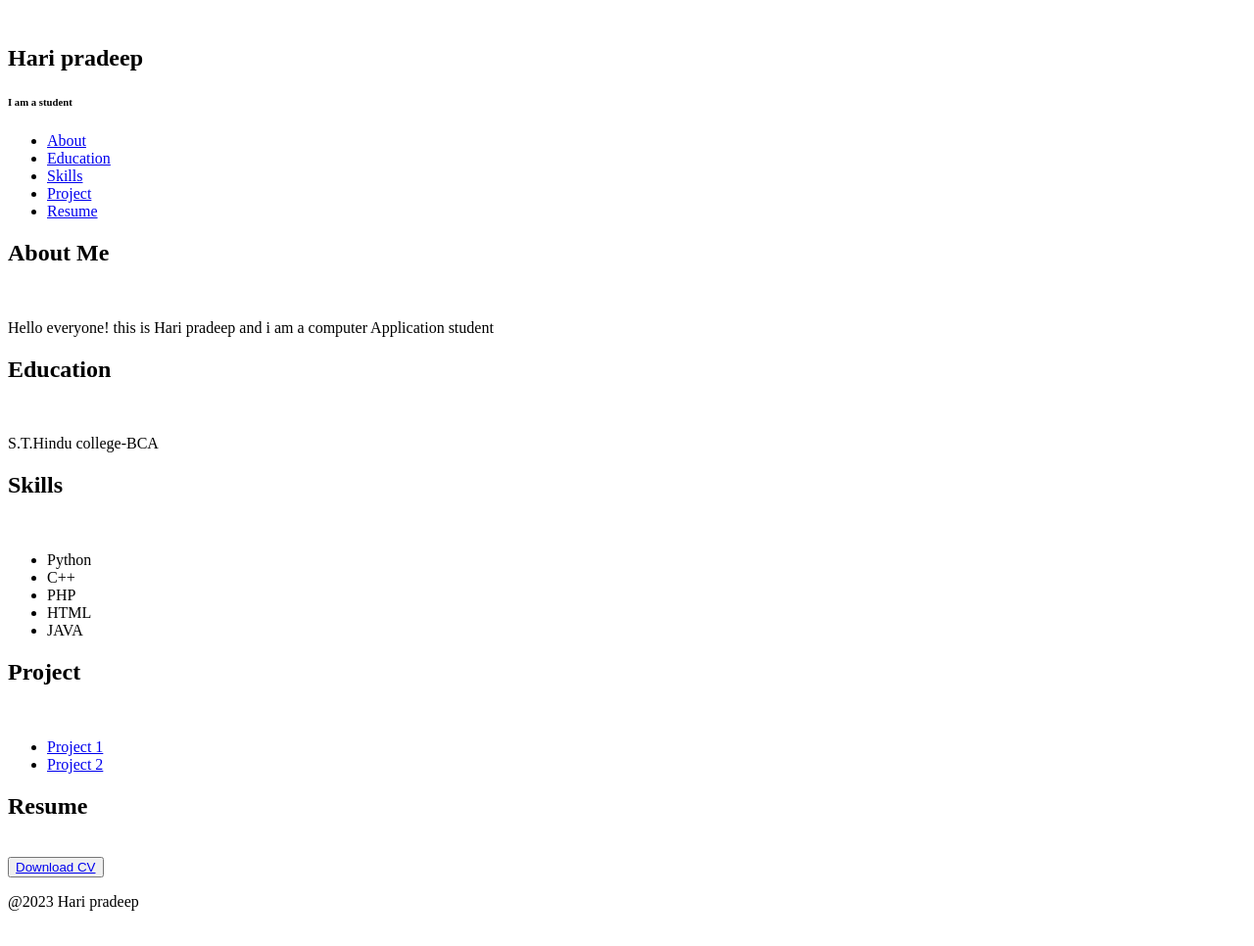
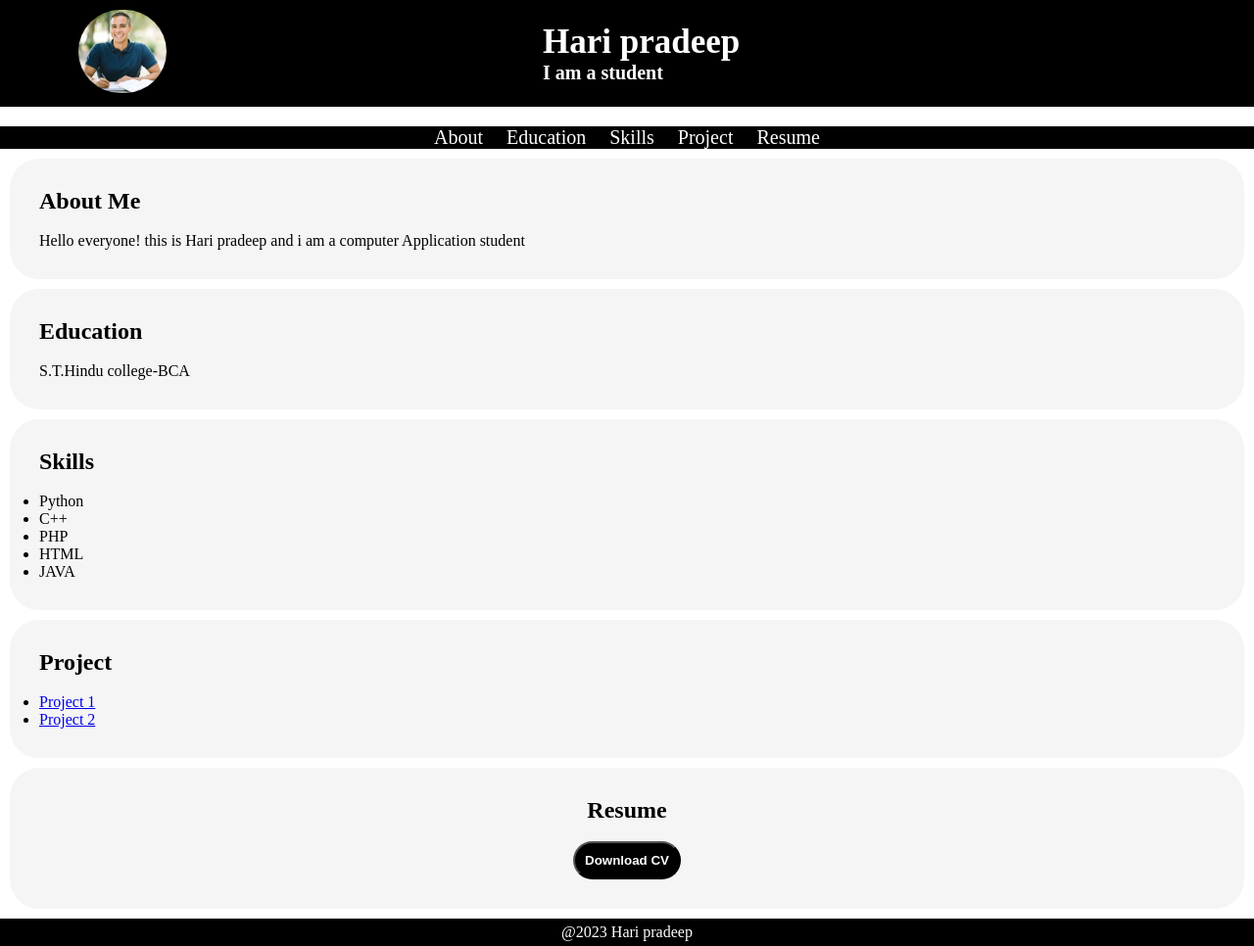
Before and after one commit to Haripradeep-17/Digitalportfolio, a plain HTML site: page index.html in a window 1280 px wide. Shown: the whole page at 98% size. Drawn offline with Linux system fonts and the light colour scheme.

Commit message:
Update and rename port.html to index.html

```diff
--- a/port.html
+++ b/index.html
@@ -4,12 +4,12 @@
     <meta charset="UTF-8">
     <meta name="viewport" content="width=device-width, initial-scale=1.0">
     <title>portfolio</title>
-    <link rel="stylesheet" href="port.css">
+    <link rel="stylesheet" href="index.css">
 </head>
 <body>
     <nav>
         <div class="one">
-            <img src="./akash3/1.jpg" alt="">
+            <img src="./1.jpg" alt="">
         </div>
         <div class="two">
             <h1>Hari pradeep</h1>
@@ -60,7 +60,7 @@
         <div class="abo1">
             <h1>Resume</h1>
             <br>
-            <button><a href="./akash3/hari.pdf">Download CV</a></button>
+            <button><a href="./hari.pdf">Download CV</a></button>
         </div>
     </section>
     <footer>
```
